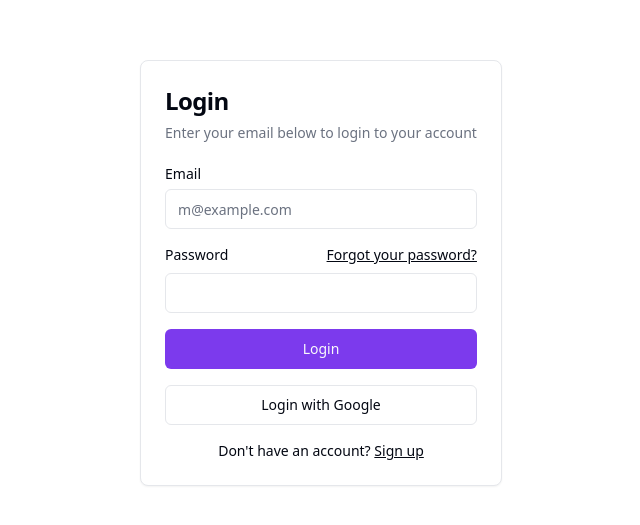
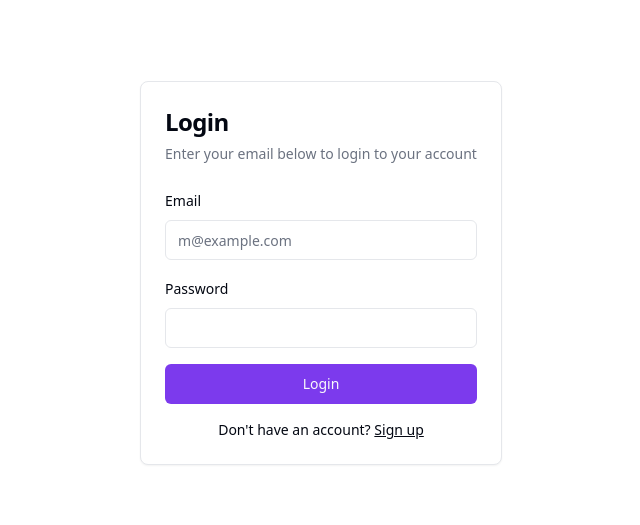
Before and after one commit to AshikShuvo/split-share-fe, a React (Vite) app: page /login in a window 1280 px wide. Shown: the part 127-652 px from the top of the page, without its empty margins (319-959 px from the left). Built offline with nearby package versions, Linux system fonts and the light colour scheme.

Commit message:
login page and form designed without be connection

```diff
--- a/package.json
+++ b/package.json
@@ -10,6 +10,7 @@
     "preview": "vite preview"
   },
   "dependencies": {
+    "@hookform/resolvers": "^3.9.1",
     "@radix-ui/react-label": "^2.1.0",
     "@radix-ui/react-slot": "^1.1.0",
     "class-variance-authority": "^0.7.0",
@@ -17,9 +18,12 @@
     "lucide-react": "^0.454.0",
     "react": "^18.3.1",
     "react-dom": "^18.3.1",
+    "react-hook-form": "^7.53.1",
     "react-router-dom": "^6.27.0",
     "tailwind-merge": "^2.5.4",
-    "tailwindcss-animate": "^1.0.7"
+    "tailwindcss-animate": "^1.0.7",
+    "yup": "^1.4.0",
+    "zod": "^3.23.8"
   },
   "devDependencies": {
     "@eslint/js": "^9.13.0",
--- a/src/components/login-form.tsx
+++ b/src/components/login-form.tsx
@@ -1,15 +1,39 @@
-import { Button } from "@/components/ui/button"
+import {Button} from "@/components/ui/button"
+import {Card, CardContent, CardDescription, CardHeader, CardTitle,} from "@/components/ui/card"
+import {Input} from "@/components/ui/input"
+import {z} from "zod"
+import {useForm} from "react-hook-form";
+import {zodResolver} from "@hookform/resolvers/zod";
 import {
-  Card,
-  CardContent,
-  CardDescription,
-  CardHeader,
-  CardTitle,
-} from "@/components/ui/card"
-import { Input } from "@/components/ui/input"
-import { Label } from "@/components/ui/label"
+    Form,
+    FormControl,
+    FormDescription,
+    FormField,
+    FormItem,
+    FormLabel,
+    FormMessage
+} from "@/components/ui/form.tsx";
+
 
 export function LoginForm() {
+    const formSchema = z.object({
+        email: z.string().nonempty("email is required").email("must input valid email"),
+        password: z.string().nonempty("password is required"),
+    })
+    const form = useForm<z.infer<typeof formSchema>>({
+        resolver: zodResolver(formSchema),
+        defaultValues: {
+            email: "",
+            password: ""
+        },
+    })
+
+    function onSubmit(values: z.infer<typeof formSchema>) {
+        // Do something with the form values.
+        // ✅ This will be type-safe and validated.
+        console.log(values)
+    }
+
     return (
         <Card className="mx-auto max-w-sm">
             <CardHeader>
@@ -19,32 +43,42 @@
                 </CardDescription>
             </CardHeader>
             <CardContent>
-        <div className="grid gap-4">
-          <div className="grid gap-2">
-            <Label htmlFor="email">Email</Label>
-            <Input
-              id="email"
-              type="email"
-              placeholder="m@example.com"
-              required
+                <Form {...form }>
+                    <form onSubmit={form.handleSubmit(onSubmit)} className="grid gap-4">
+                        <FormField
+                            control={form.control}
+                            name="email"
+                            render={({ field }) => (
+                                <FormItem>
+                                    <FormLabel>Email</FormLabel>
+                                    <FormControl>
+                                        <Input placeholder="m@example.com" {...field} />
+                                    </FormControl>
+                                    <FormMessage />
+                                </FormItem>
+                            )}
                         />
-          </div>
-          <div className="grid gap-2">
-            <div className="flex items-center">
-              <Label htmlFor="password">Password</Label>
-              <a href="#" className="ml-auto inline-block text-sm underline">
-                Forgot your password?
-              </a>
-            </div>
-            <Input id="password" type="password" required />
-          </div>
+                        <FormField
+                            control={form.control}
+                            name="password"
+                            render={({ field }) => (
+                                <FormItem>
+                                    <FormLabel>Password</FormLabel>
+                                    <FormControl>
+                                        <Input type="password" {...field} />
+                                    </FormControl>
+                                    <FormMessage />
+                                </FormItem>
+                            )}
+                        />
                         <Button type="submit" className="w-full">
                             Login
                         </Button>
-          <Button variant="outline" className="w-full">
-            Login with Google
-          </Button>
-        </div>
+                        {/*<Button variant="outline" className="w-full">*/}
+                        {/*  Login with Google*/}
+                        {/*</Button>*/}
+                    </form>
+                </Form>
                 <div className="mt-4 text-center text-sm">
                     Don&apos;t have an account?{" "}
                     <a href="#" className="underline">
--- /dev/null
+++ b/src/components/ui/form.tsx
@@ -0,0 +1,176 @@
+import * as React from "react"
+import * as LabelPrimitive from "@radix-ui/react-label"
+import { Slot } from "@radix-ui/react-slot"
+import {
+  Controller,
+  ControllerProps,
+  FieldPath,
+  FieldValues,
+  FormProvider,
+  useFormContext,
+} from "react-hook-form"
+
+import { cn } from "@/lib/utils"
+import { Label } from "@/components/ui/label"
+
+const Form = FormProvider
+
+type FormFieldContextValue<
+  TFieldValues extends FieldValues = FieldValues,
+  TName extends FieldPath<TFieldValues> = FieldPath<TFieldValues>
+> = {
+  name: TName
+}
+
+const FormFieldContext = React.createContext<FormFieldContextValue>(
+  {} as FormFieldContextValue
+)
+
+const FormField = <
+  TFieldValues extends FieldValues = FieldValues,
+  TName extends FieldPath<TFieldValues> = FieldPath<TFieldValues>
+>({
+  ...props
+}: ControllerProps<TFieldValues, TName>) => {
+  return (
+    <FormFieldContext.Provider value={{ name: props.name }}>
+      <Controller {...props} />
+    </FormFieldContext.Provider>
+  )
+}
+
+const useFormField = () => {
+  const fieldContext = React.useContext(FormFieldContext)
+  const itemContext = React.useContext(FormItemContext)
+  const { getFieldState, formState } = useFormContext()
+
+  const fieldState = getFieldState(fieldContext.name, formState)
+
+  if (!fieldContext) {
+    throw new Error("useFormField should be used within <FormField>")
+  }
+
+  const { id } = itemContext
+
+  return {
+    id,
+    name: fieldContext.name,
+    formItemId: `${id}-form-item`,
+    formDescriptionId: `${id}-form-item-description`,
+    formMessageId: `${id}-form-item-message`,
+    ...fieldState,
+  }
+}
+
+type FormItemContextValue = {
+  id: string
+}
+
+const FormItemContext = React.createContext<FormItemContextValue>(
+  {} as FormItemContextValue
+)
+
+const FormItem = React.forwardRef<
+  HTMLDivElement,
+  React.HTMLAttributes<HTMLDivElement>
+>(({ className, ...props }, ref) => {
+  const id = React.useId()
+
+  return (
+    <FormItemContext.Provider value={{ id }}>
+      <div ref={ref} className={cn("space-y-2", className)} {...props} />
+    </FormItemContext.Provider>
+  )
+})
+FormItem.displayName = "FormItem"
+
+const FormLabel = React.forwardRef<
+  React.ElementRef<typeof LabelPrimitive.Root>,
+  React.ComponentPropsWithoutRef<typeof LabelPrimitive.Root>
+>(({ className, ...props }, ref) => {
+  const { error, formItemId } = useFormField()
+
+  return (
+    <Label
+      ref={ref}
+      className={cn(error && "text-destructive", className)}
+      htmlFor={formItemId}
+      {...props}
+    />
+  )
+})
+FormLabel.displayName = "FormLabel"
+
+const FormControl = React.forwardRef<
+  React.ElementRef<typeof Slot>,
+  React.ComponentPropsWithoutRef<typeof Slot>
+>(({ ...props }, ref) => {
+  const { error, formItemId, formDescriptionId, formMessageId } = useFormField()
+
+  return (
+    <Slot
+      ref={ref}
+      id={formItemId}
+      aria-describedby={
+        !error
+          ? `${formDescriptionId}`
+          : `${formDescriptionId} ${formMessageId}`
+      }
+      aria-invalid={!!error}
+      {...props}
+    />
+  )
+})
+FormControl.displayName = "FormControl"
+
+const FormDescription = React.forwardRef<
+  HTMLParagraphElement,
+  React.HTMLAttributes<HTMLParagraphElement>
+>(({ className, ...props }, ref) => {
+  const { formDescriptionId } = useFormField()
+
+  return (
+    <p
+      ref={ref}
+      id={formDescriptionId}
+      className={cn("text-sm text-muted-foreground", className)}
+      {...props}
+    />
+  )
+})
+FormDescription.displayName = "FormDescription"
+
+const FormMessage = React.forwardRef<
+  HTMLParagraphElement,
+  React.HTMLAttributes<HTMLParagraphElement>
+>(({ className, children, ...props }, ref) => {
+  const { error, formMessageId } = useFormField()
+  const body = error ? String(error?.message) : children
+
+  if (!body) {
+    return null
+  }
+
+  return (
+    <p
+      ref={ref}
+      id={formMessageId}
+      className={cn("text-sm font-medium text-destructive", className)}
+      {...props}
+    >
+      {body}
+    </p>
+  )
+})
+FormMessage.displayName = "FormMessage"
+
+export {
+  useFormField,
+  Form,
+  FormItem,
+  FormLabel,
+  FormControl,
+  FormDescription,
+  FormMessage,
+  FormField,
+}
```
Also changed, not shown: 1 other file (tests, documents, lock files or other folders). Lines whose indentation alone changed are shown as unchanged.
